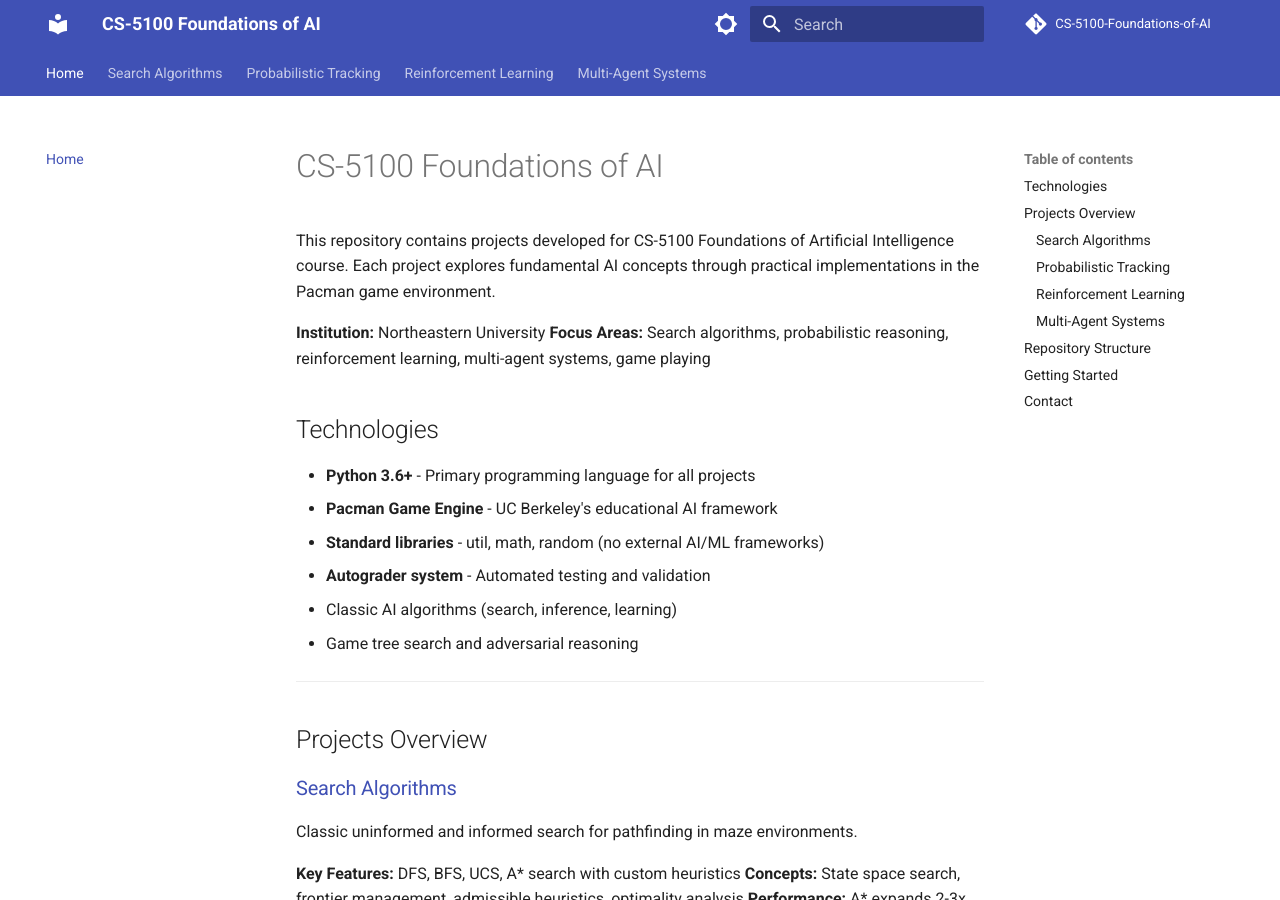
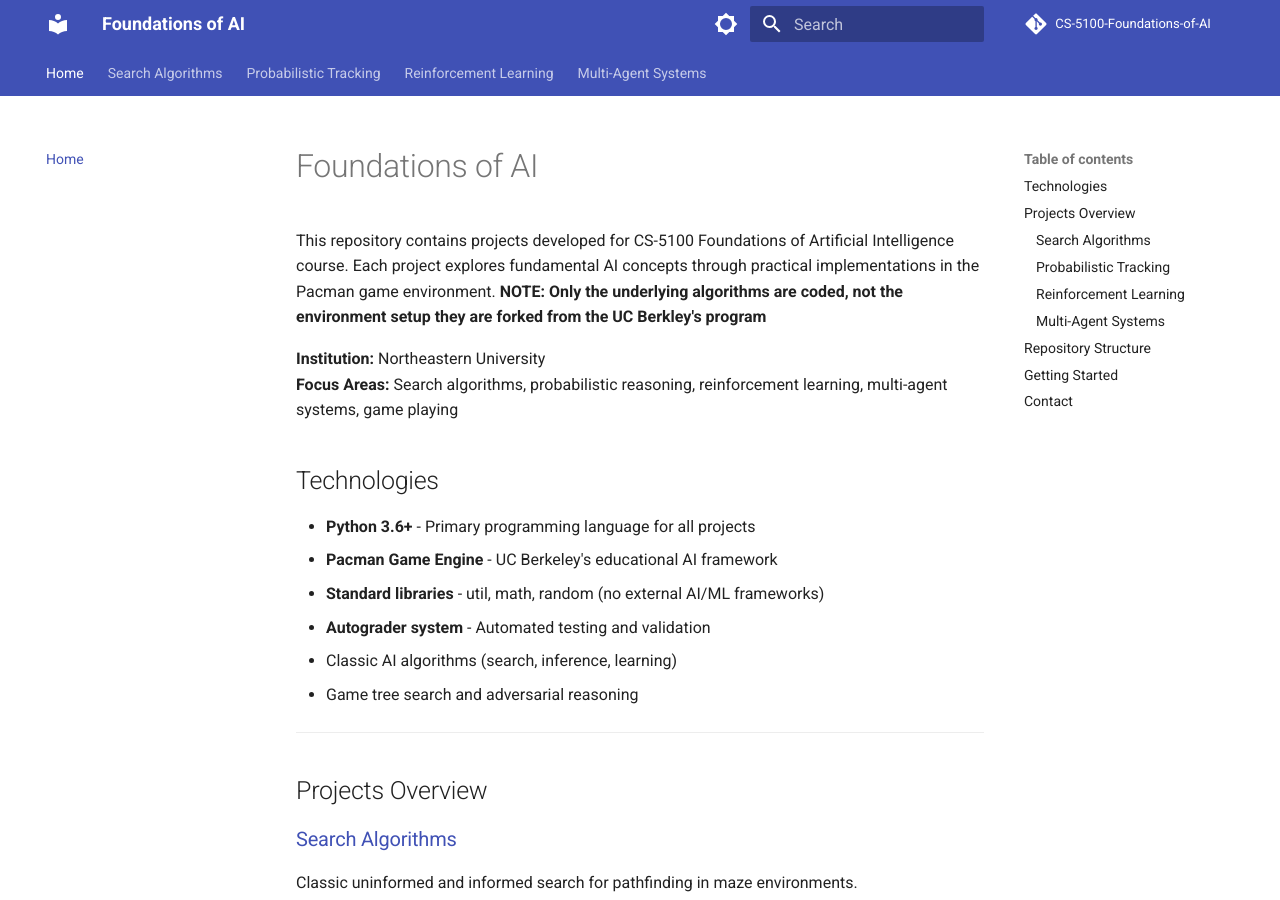
Before and after one commit to PraphulSamavedam/CS-5100-Foundations-of-AI, an MkDocs documentation site: the page built from docs/index.md, in a window 1280 px wide and 900 px high. Built offline with MkDocs 1.6.1 and Material for MkDocs 9.7.7, drawn with Linux system fonts in a browser that asks for light colours; comment, search, counter and statistics services are not loaded.

Commit message:
fix(site): Try option different site option

```diff
--- a/docs/index.md
+++ b/docs/index.md
@@ -1,6 +1,7 @@
-# CS-5100 Foundations of AI
+# Foundations of AI
 
 This repository contains projects developed for CS-5100 Foundations of Artificial Intelligence course. Each project explores fundamental AI concepts through practical implementations in the Pacman game environment.
+**NOTE: Only the underlying algorithms are coded, not the environment setup they are forked from the UC Berkley's program**
 
 **Institution:** Northeastern University
 **Focus Areas:** Search algorithms, probabilistic reasoning, reinforcement learning, multi-agent systems, game playing
--- a/mkdocs.yml
+++ b/mkdocs.yml
@@ -1,7 +1,7 @@
-site_name: CS-5100 Foundations of AI
-site_description: Projects developed for CS-5100 Foundations of Artificial Intelligence
+site_name: Foundations of AI
+site_description: Projects developed for Foundations of Artificial Intelligence (CS-5100)
 site_author: Praphul Samavedam
-site_url: https://PraphulSamavedam.github.io/CS-5100-Foundations-of-AI/
+site_url: https://PraphulSamavedam.github.io/Foundations-of-AI/
 
 # Repository
 repo_name: CS-5100-Foundations-of-AI
```
